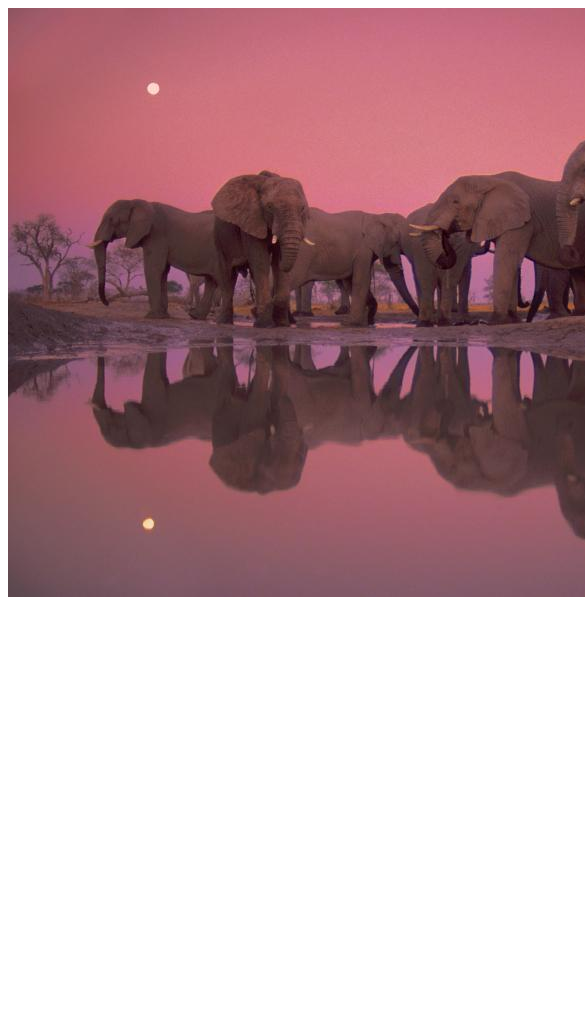
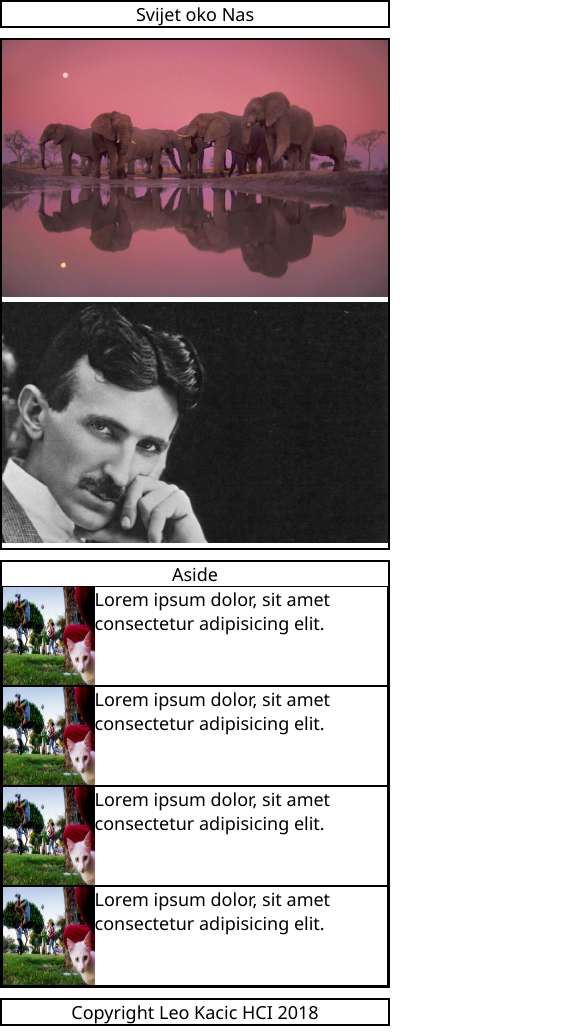
Before and after one commit to leokacic/HCI, a plain HTML site: page index.html in a window 390 px wide. Shown: the top 1036 px of the page, 585 px wide, since content can reach past the window. Before the commit the page ends 844 px from the top, so only its background shows below. Drawn offline with Linux system fonts and the light colour scheme.

Commit message:
HCI Responsive

```diff
--- a/index.html
+++ b/index.html
@@ -5,20 +5,55 @@
     <meta http-equiv="X-UA-Compatible" content="IE=edge">
     <title>Svijet oko Nas</title>
     <meta name="viewport" content="width=device-width, initial-scale=1">
-    <link rel="stylesheet" type="text/css" media="screen" href="main.css" />
-    <script src="main.js"></script>
+    <link rel="stylesheet" type="text/css" media="screen" href="style.css" />
+
 </head>
 <body>
     <div class="site">
-        <header class="item header"></header>
+        <header class="item header">Svijet oko Nas</header>
         <main class="item main">
             <div class="Glavna Vijest">
                 <div class="Prva vijest">
-                    <img src="Pictures/Slonovi.jpg" alt="Slonovi">
+                    <img class="slika as" src="Pictures/Slonovi.jpg" alt="Slonovi">
 
                 </div>
+                <div class="Druga vijest">
+                        <img class="slika" src="Pictures/Tesla.jpg" alt="Nikola Tesla">
+
+                    </div>
             </div>
         </main>
+        <aside class="item aside-right">
+                <p>Aside</p>
+                <div class="aside__content">
+                <div class="card">
+                    <div >
+                            <img class="SlikaNovosti" src="Pictures/Casablanca.jpg" alt="Casablanca">
+                    </div>
+                        <p>Lorem ipsum dolor, sit amet consectetur adipisicing elit.</p>
+                </div>
+                <div class="card">
+                        <div >
+                                <img class="SlikaNovosti" src="Pictures/Casablanca.jpg" alt="Casablanca">
+                        </div>
+                            <p>Lorem ipsum dolor, sit amet consectetur adipisicing elit.</p>
+                </div>
+                <div class="card">
+                    <div >
+                            <img class="SlikaNovosti" src="Pictures/Casablanca.jpg" alt="Casablanca">
+                    </div>
+                        <p>Lorem ipsum dolor, sit amet consectetur adipisicing elit.</p>
+                </div>
+                <div class="card">
+                        <div >
+                                <img class="SlikaNovosti" src="Pictures/Casablanca.jpg" alt="Casablanca">
+                        </div>
+                            <p>Lorem ipsum dolor, sit amet consectetur adipisicing elit.</p>
+                </div>
+
+
+        </aside>
+        <footer class="item footer">Copyright Leo Kacic HCI 2018</footer>
     </div>
 </body>
 </html>
--- /dev/null
+++ b/style.css
@@ -0,0 +1,139 @@
+* {
+    margin: 0;
+    padding: 0;
+    box-sizing: border-box;
+}
+body {
+    font-family: 'Segoe UI', Tahoma, Geneva, Verdana, sans-serif;
+    font-size: 18px;
+}
+.site {
+    display: flex;
+    flex-direction: column;
+    margin: 0 auto;
+}
+.item {
+    color: var(--main-color, black);
+    border: 2px solid var(--main-color, black);
+    text-align: center;
+    padding: var(--padding, 0px);
+    margin-bottom: 10px;
+}
+.main {
+    display: flex;
+    flex-direction: column;
+}
+.slika{
+    width: 100%;
+    height: 100%;
+}
+.SlikaNovosti{
+    width: 100%;
+    height: 100%;
+    max-width:150px;
+    max-height:150px;
+}
+.card {
+    display: flex;
+    border: 1px solid var(--secondary-color, black);
+    width: 100%;
+    padding: var(--padding, 0px);
+    margin-top: var(--padding, 0px);
+    color: var(--secondary-color, black);
+}
+.card>p {
+    text-align: start;
+    padding-left: var(--padding, 0px);
+}
+.aside {
+    padding: var(--padding);
+}
+.aside__content {
+    display: flex;
+    flex-wrap: wrap;
+}
+.aside__content>div {
+    width: 100%;
+    height: 100px;
+    margin-top: var(--padding);
+    background-color: var(--complementary-color);
+}
+@supports (display: grid) {
+    .site {
+        grid-gap: var(--padding, 0px);
+    }
+    .header {
+        grid-area: header;
+    }
+    .main {
+        grid-area: main;
+    }
+    .aside-right {
+        grid-area: aside;
+    }
+    .footer {
+        grid-area: footer;
+    }
+}
+        @supports (display: grid) {
+            .site {
+                grid-gap: var(--padding, 0px);
+            }
+            .header {
+                grid-area: header;
+            }
+            .main {
+                grid-area: main;
+            }
+            .aside-right {
+                grid-area: aside;
+            }
+            .footer {
+                grid-area: footer;
+            }
+            @media screen and (min-width: 400px)and(max-width: 600px) {
+                body {
+                    font-size: 24px;
+                }
+                .aside {
+                    display: flex;
+                    flex-direction: column;
+                    justify-content: space-around;
+                    align-items: center;
+                }
+                .aside__content {
+                    display: grid;
+                    grid-gap: var(--padding);
+                    grid-template-columns: repeat(auto-fit, minmax(100px, 1fr));
+                    grid-auto-rows: 100px;
+                    overflow-y: hidden;
+                }
+                .item {
+                    margin-bottom: 0px;
+                }
+                .site {
+                    display: grid;
+                    max-width: 1000px;
+                    grid-template-rows: auto 12em 1fr auto;
+                }
+            }
+
+            @media screen and (min-width: 600px) {
+                .site {
+                    grid-template-columns: repeat(3, 1fr);
+                    grid-template-areas:
+                        "header header header"
+                        "main main aside"
+                        "footer footer footer";
+                }
+            }
+            @media screen and (min-width: 1200px) {
+                .site {
+                    grid-template-columns: repeat(3, 1fr);
+                    grid-template-areas:
+                        "header header header"
+                        "main main aside"
+                        "footer footer aside";
+                }
+            }
+        }
```
